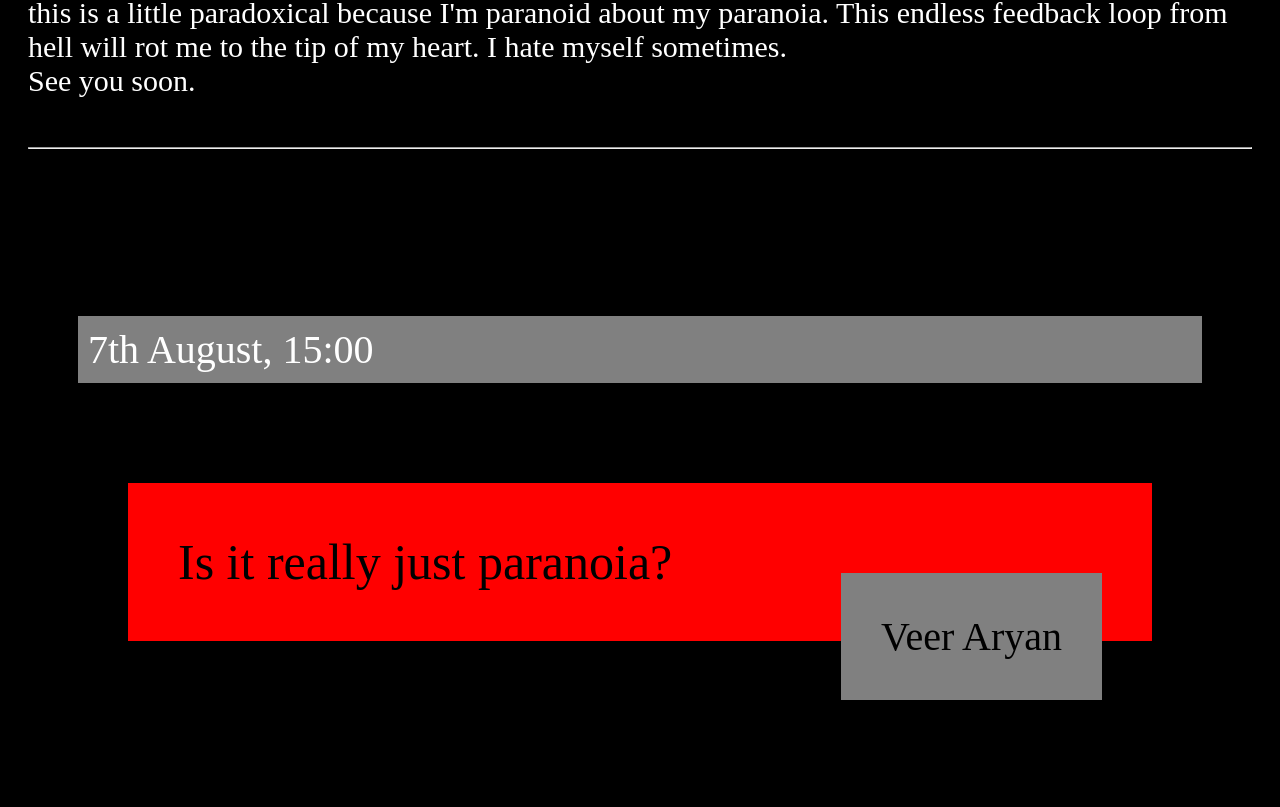
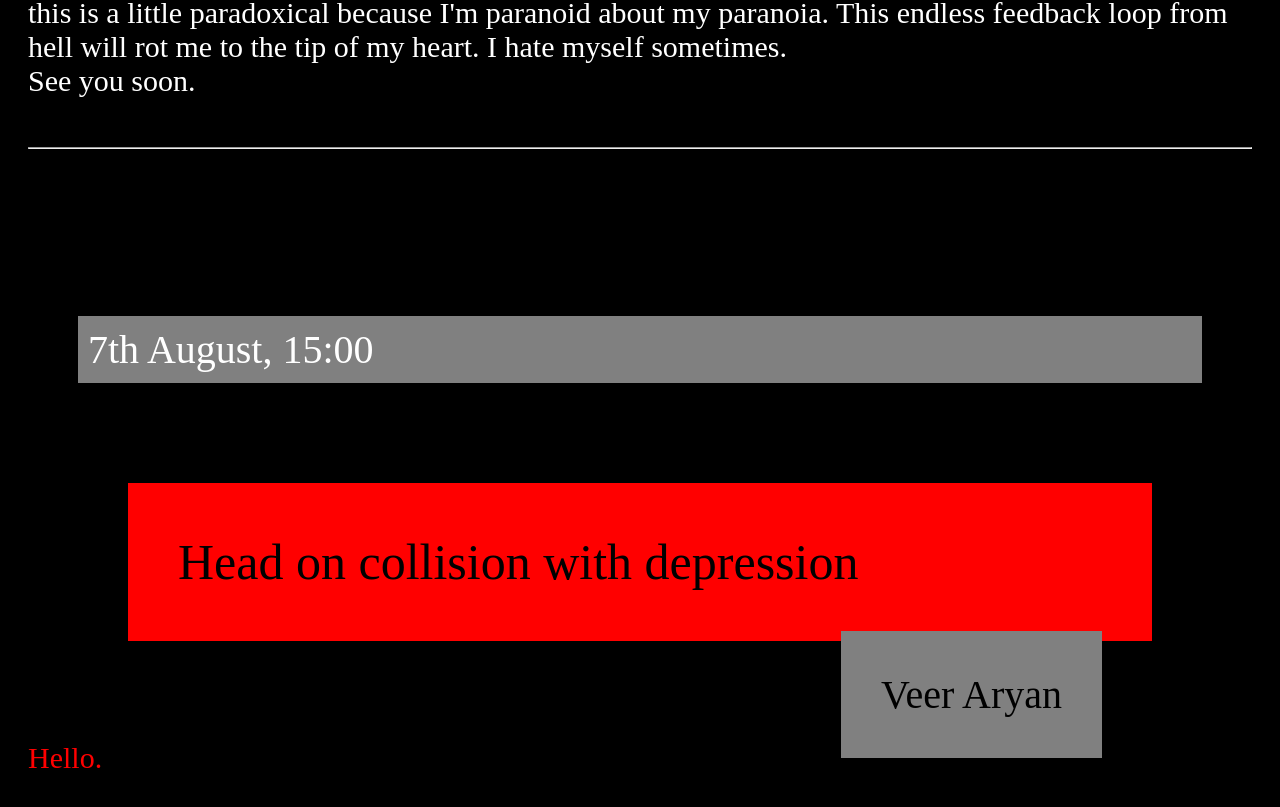
Before and after one commit to Educta/veeraryan.github.io, a plain HTML site: page index.html in a window 1280 px wide. Shown: the part 3540-4347 px from the top of the page. Drawn offline with Linux system fonts and the light colour scheme.

Commit message:
Update index.html

```diff
--- a/index.html
+++ b/index.html
@@ -78,12 +78,12 @@ See you soon.
 <hr> <br><br><br>
 <p style="font-size: 40px; float:top; background-color: grey; padding: 10px; margin:50px"> 7th August, 15:00</p>
 <div style="margin:100px; padding: 50px; color: black; background-color: red; font-size:50px">
-  Is it really just paranoia?
+  Head on collision with depression
 <p style="font-size: 40px; float:right; background-color: grey; padding: 40px"> Veer Aryan</p>
 
 </div>
 
-<p style="color: black; font-size: 30px"> Hello.</p>
+<p style="color: red; font-size: 30px"> Hello.</p>
 
 </article>
 
```
